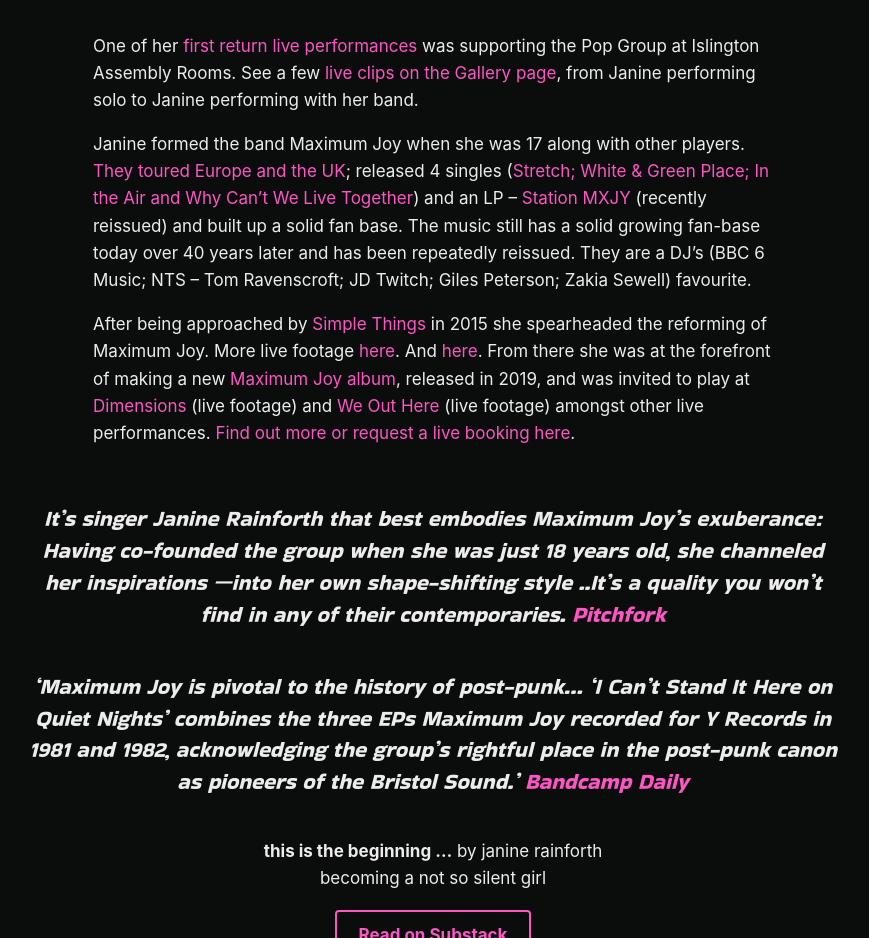
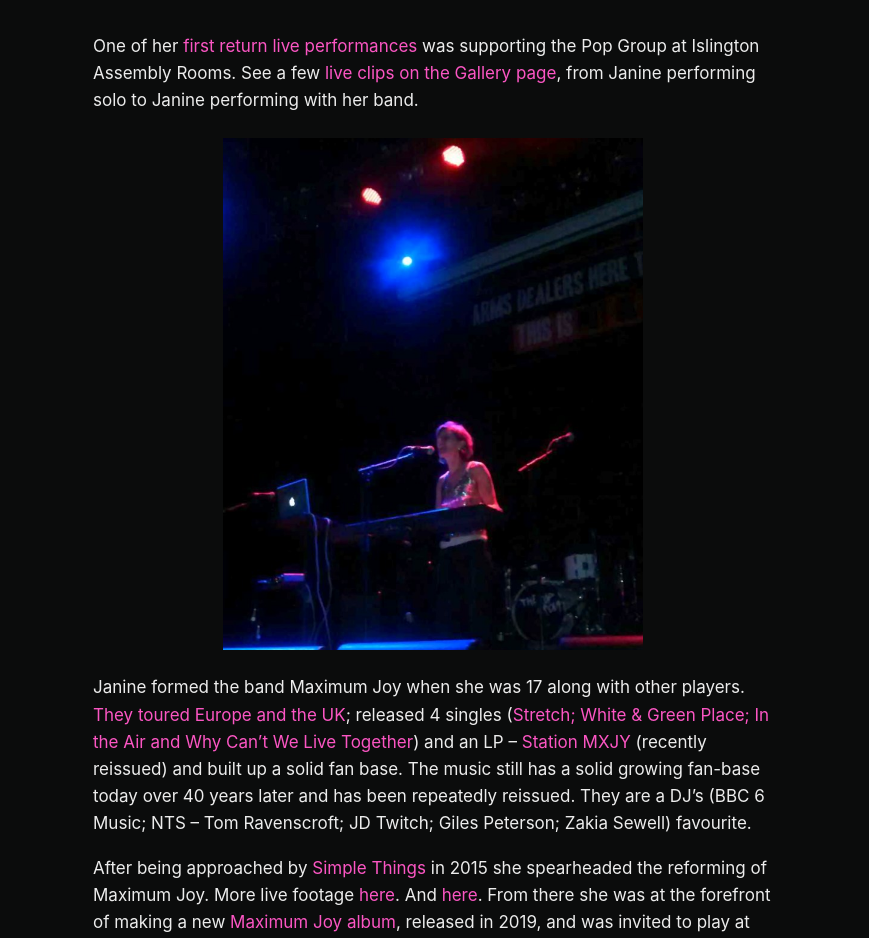
Before and after one commit to jur26/janinerainforth.com, a plain HTML site: page about.html in a window 1280 px wide. Shown: the part 2320-3258 px from the top of the page, without its empty margins (207-1076 px from the left). Drawn offline with Linux system fonts and the light colour scheme.

Commit message:
About page: add live photo of Janine at the keyboard after the 'performing with her band' paragraph
Co-Authored-By: Claude Opus 5.5 <noreply@anthropic.com>

```diff
--- a/about.html
+++ b/about.html
@@ -5,7 +5,7 @@
   <meta name="viewport" content="width=device-width, initial-scale=1">
   <title>About – Janine Rainforth</title>
   <meta name="description" content="About Janine Rainforth, original co-founder and front woman of the post-punk band Maximum Joy.">
-  <link rel="stylesheet" href="assets/site.css?v=57">
+  <link rel="stylesheet" href="assets/site.css?v=58">
   <script>document.documentElement.classList.replace("no-js", "js");</script>
 </head>
 <body class="has-hero">
@@ -62,6 +62,9 @@
 
   <section class="narrow" style="margin-bottom: 8px">
     <p>One of her <a href="https://www.youtube.com/watch?v=HVb4GxwoH_k">first return live performances</a> was supporting the Pop Group at Islington Assembly Rooms. See a few <a href="gallery.html">live clips on the Gallery page</a>, from Janine performing solo to Janine performing with her band.</p>
+    <figure class="stage-photo">
+      <img src="assets/images/janine-solo-keyboard-stage.jpg" alt="Janine singing at a keyboard with a laptop on a dark stage, under blue and red lights, with a drum kit behind her" loading="lazy">
+    </figure>
   </section>
 
 
--- a/assets/site.css
+++ b/assets/site.css
@@ -269,6 +269,8 @@ video { display: block; width: 100%; background: #000; margin: 0 auto 8px; }
 .cols-intro { align-items: center; margin-bottom: 32px; }
 .cols-intro p { margin: 0; }
 .cols-intro .press-small { margin: 0; }
+/* About: live photo after the "performing with her band" paragraph */
+.stage-photo { max-width: 420px; margin: 24px auto; }
 .press-title { font-family: "Bakbak One", sans-serif; font-size: 20px; text-align: center; }
 
 /* Gallery */
```
Also changed, not shown: contact.html (+1 -1 lines), gallery.html (+1 -1 lines), highlights.html (+1 -1 lines), index.html (+1 -1 lines), music.html (+1 -1 lines), assets/images/janine-solo-keyboard-stage.jpg (added).
